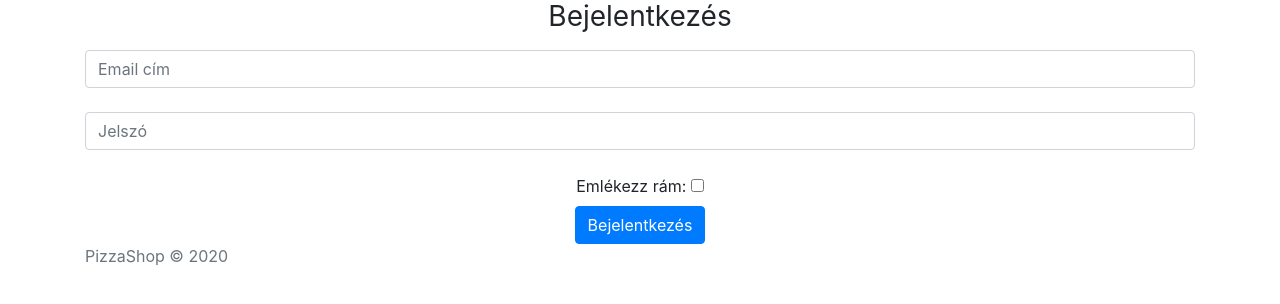
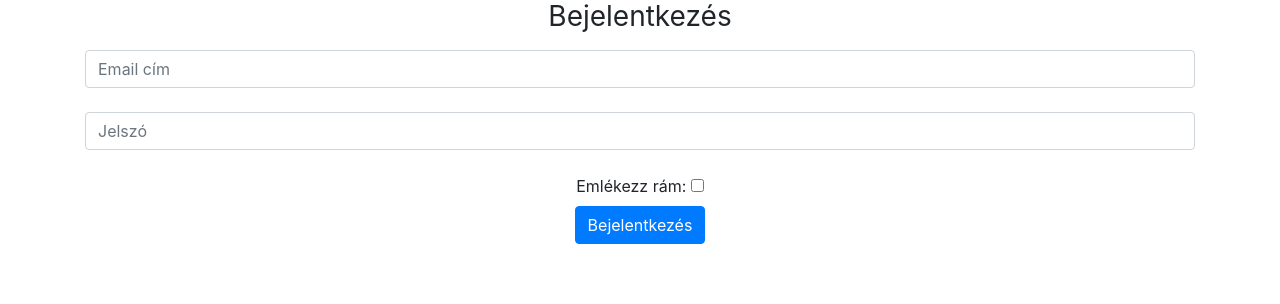
Before and after one commit to vereczkibalint/wp3_beadando, a CodeIgniter app: page /wp3_beadando/index.php/auth/login in a window 1280 px wide. Shown: the top 304 px of the page. Run offline with CodeIgniter, Linux system fonts and the light colour scheme; some libraries are stand-ins or nearby versions.

Commit message:
removed footer

```diff
--- a/application/views/layout/footer.php
+++ b/application/views/layout/footer.php
@@ -1,9 +1,4 @@
 </main>
-<footer class="footer">
-    <div class="container">
-    <span class="text-muted">PizzaShop &copy; <?php echo date("Y"); ?></span>
-    </div>
-</footer>
 <script src="https://code.jquery.com/jquery-3.4.1.min.js"></script>
 <script src="https://cdn.jsdelivr.net/npm/popper.js@1.16.0/dist/umd/popper.min.js"></script>
 <script src="https://stackpath.bootstrapcdn.com/bootstrap/4.4.1/js/bootstrap.min.js"></script>
```
